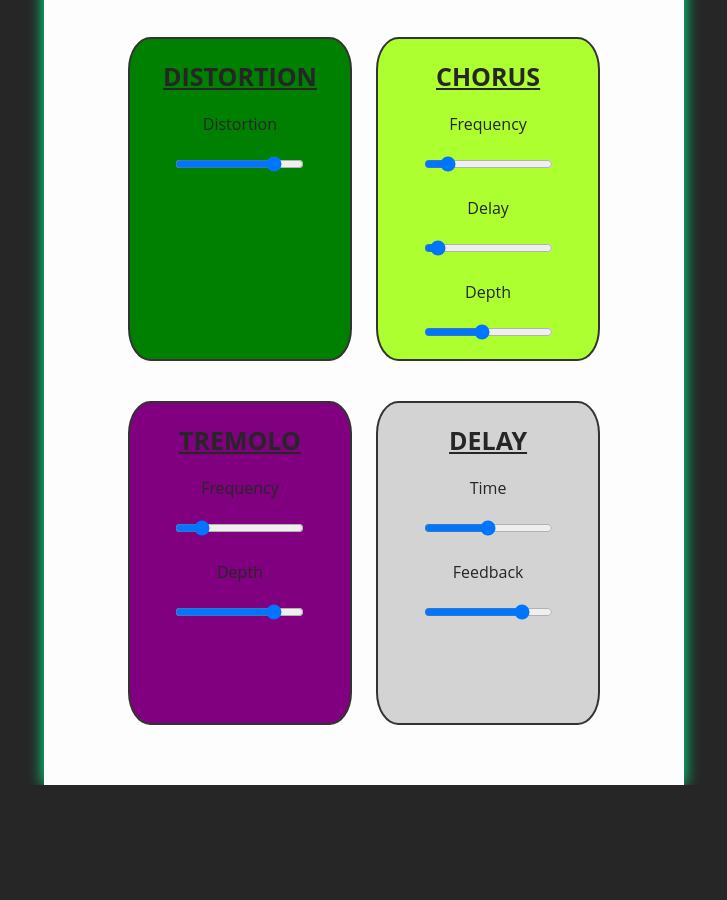
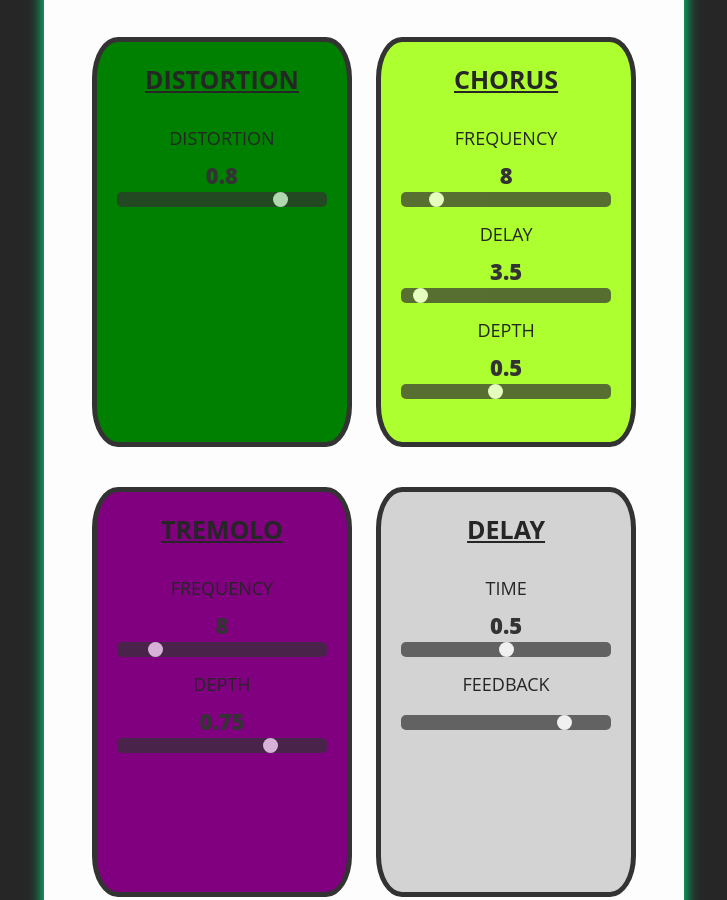
Before and after one commit to blosmusic/voice-changer, a plain HTML site: page index.html in a window 1280 px wide. Shown: the part 488-1388 px from the top of the page, without its empty margins (276-1003 px from the left). Before the commit the page ends 1273 px from the top, so only its background shows below. Drawn offline with nearby package versions, Linux system fonts and the light colour scheme.

Commit message:
sliders attached

```diff
--- a/assets/app.js
+++ b/assets/app.js
@@ -9,10 +9,10 @@ let inputSource = null;
 let micIsOpen = false;
 
 //FX chain components
-const dist = new Tone.Distortion(0).toDestination();
-const chorus = new Tone.Chorus(10, 0.5, 0.6).toDestination().start();
-const tremolo = new Tone.Tremolo(8, 0.4).toDestination().start();
-const feedbackDelay = new Tone.FeedbackDelay("8n", 0.5).toDestination();
+// const dist = new Tone.Distortion(0).toDestination();
+// const chorus = new Tone.Chorus(0, 0, 0).toDestination().start();
+// const tremolo = new Tone.Tremolo(0, 0).toDestination().start();
+// const feedbackDelay = new Tone.FeedbackDelay(0, 0).toDestination();
 
 // read input level - check if mic is open
 function processAudioInputLevel() {
--- a/assets/style.css
+++ b/assets/style.css
@@ -36,6 +36,7 @@ h3 {
     text-align: center;
     text-transform: uppercase;
     text-decoration: underline;
+    padding-bottom: 20px;
 }
 
 p {
@@ -48,9 +49,10 @@ p {
 }
 
 .fx-description {
-    font-size: 16px;
+    font-size: 18px;
     font-weight: 500;
     color: #262626;
+    margin: 10px 0;
     padding: 0;
 }
 
@@ -121,22 +123,20 @@ p {
 }
 
 .fx-section {
-    width: 180px;
-    height: 280px;
+    width: 210px;
+    height: 360px;
     display: inline-block;
     vertical-align: text-top;
     flex-direction: column;
-    justify-content: center;
-    align-items: center;
-    border: 2px solid #333;
+    border: 5px solid #333;
     border-radius: 10%;
     padding: 20px;
     margin: 20px 10px;
+    text-transform: uppercase;
 }
 
 #distortion-container{
     background-color: green;
-    color: #fdfdfd;
 }
 
 #delay-container {
@@ -154,3 +154,58 @@ p {
 #tremolo-container {
     background-color: purple;
 }
+
+span {
+    font-size: 22px;
+    font-weight: 800;
+    color: #333;
+    text-align: center;
+    text-transform: uppercase;
+}
+
+.slider {
+    -webkit-appearance: none;
+    width: 100%;
+    height: 15px;
+    border-radius: 5px;
+    background: #333;
+    outline: none;
+    opacity: 0.7;
+    -webkit-transition: .2s;
+    transition: opacity .2s;
+}
+
+.slider:hover {
+    opacity: 1;
+}
+
+.slider::-webkit-slider-thumb {
+    -webkit-appearance: none;
+    appearance: none;
+    width: 15px;
+    height: 15px;
+    border-radius: 50%;
+    background: #fdfdfd;
+    cursor: pointer;
+    opacity: 1;
+}
+
+.slider::-moz-range-thumb {
+    width: 15px;
+    height: 15px;
+    border-radius: 50%;
+    background: #fdfdfd;
+    cursor: pointer;
+}
+
+.slider::-webkit-slider-thumb:hover {
+    width: 16px;
+    height: 16px;
+    transition: .3s;
+}
+
+.slider::-moz-range-thumb:hover {
+    width: 16px;
+    height: 16px;
+    transition: .3s;
+}
--- a/index.html
+++ b/index.html
@@ -1,5 +1,6 @@
 <!DOCTYPE html>
 <html lang="en">
+
 <head>
     <meta charset="UTF-8">
     <meta http-equiv="X-UA-Compatible" content="IE=edge">
@@ -9,6 +10,7 @@
     <!-- <script src="https://unpkg.com/ml5@latest/dist/ml5.min.js"></script> -->
     <title>Voice Changer</title>
 </head>
+
 <body>
     <h1>Voice Changer</h1>
     <p>The app requires access to a devices microphone before use.</p>
@@ -20,45 +22,54 @@
                 <button class="voice-start-toggle" id="voice-start-toggle">START</button>
             </div>
         </div>
+
         <div class="effect-container" id="effect-container">
             <div class="fx-section" id="distortion-container">
                 <h3>Distortion</h3>
                 <p class="fx-description">Distortion</p>
-                <input class="distortion-level-slider" id="distortion-level-slider" type="range" min="0" max="1"
-                    value="0.8" step="0.1">
+                <span id="distortion-level-value"></span>
+                <input class="distortion-level slider" id="distortion-level" type="range" min="0.0" max="1.0"
+                    value="0.8" step="0.01">
             </div>
 
             <div class="fx-section" id="chorus-container">
                 <h3>Chorus</h3>
                 <p class="fx-description">Frequency</p>
-                <input class="chorus-input-slider" id="chorus-input-slider" type="range" min="1" max="50"
-                    value="8" step="1">
+                <span id="chorus-frequency-value"></span>
+                <input class="chorus-frequency slider" id="chorus-frequency" type="range" min="1" max="50" value="8"
+                    step="1">
                 <p class="fx-description">Delay</p>
-                <input class="chorus-input-slider" id="chorus-input-slider" type="range" min="0.5" max="50"
-                    value="3.5" step="0.5">
+                <span id="chorus-delay-value"></span>
+                <input class="chorus-delay slider" id="chorus-delay" type="range" min="0.5" max="50" value="3.5"
+                    step="0.5">
                 <p class="fx-description">Depth</p>
-                <input class="chorus-input-slider" id="chorus-input-slider" type="range" min="0.1" max="1"
-                    value="0.5" step="0.1">
+                <span id="chorus-depth-value"></span>
+                <input class="chorus-depth slider" id="chorus-depth" type="range" min="0.1" max="1" value="0.5"
+                    step="0.01">
             </div>
 
             <div class="fx-section" id="tremolo-container">
                 <h3>Tremolo</h3>
                 <p class="fx-description">Frequency</p>
-                <input class="tremolo-input-slider" id="tremolo-input-slider" type="range" min="0" max="50" value="8"
+                <span id="tremolo-frequency-value"></span>
+                <input class="tremolo-frequency slider" id="tremolo-frequency" type="range" min="0" max="50" value="8"
                     step="1">
                 <p class="fx-description">Depth</p>
-                <input class="tremolo-input-slider" id="tremolo-input-slider" type="range" min="0" max="1" value="0.75"
-                    step="0.1">
+                <span id="tremolo-depth-value"></span>
+                <input class="tremolo-depth slider" id="tremolo-depth" type="range" min="0" max="1" value="0.75"
+                    step="0.01">
             </div>
 
             <div class="fx-section" id="delay-container">
                 <h3>Delay</h3>
                 <!-- todo add in time values in notation -->
                 <p class="fx-description">Time</p>
-                <input class="delay-input-slider" id="delay-input-slider" type="range" min="0" max="1" value=""
+                <span id="delay-time-value"></span>
+                <input class="delay-time slider" id="delay-time" type="range" min="0" max="1" value=""
                     step="0.01">
                 <p class="fx-description">Feedback</p>
-                <input class="delay-input-slider" id="delay-input-slider" type="range" min="0" max="1" value="0.8"
+                <span id="delay-feedback-value"></span>
+                <input class="delay-feedback slider" id="delay-feedback" type="range" min="0" max="1" value="0.8"
                     step="0.1">
             </div>
         </div>
@@ -66,4 +77,8 @@
 </body>
 <script src="./assets/app.js"></script>
 <script src="./modules/distortionFX.js"></script>
+<script src="./modules/chorusFX.js"></script>
+<script src="./modules/tremoloFX.js"></script>
+<script src="./modules/delayFX.js"></script>
+
 </html>
--- a/modules/chorusFX.js
+++ b/modules/chorusFX.js
@@ -1 +1,43 @@
-const chorus = new Tone.Chorus(0, 0, 0).toDestination().start();
+let chorusFrequencySlider = document.getElementById("chorus-frequency");
+let chorusFrequencyValue = document.getElementById("chorus-frequency-value");
+chorusFrequencyValue.innerHTML = chorusFrequencySlider.value;
+
+let chorusDelaySlider = document.getElementById("chorus-delay");
+let chorusDelayValue = document.getElementById("chorus-delay-value");
+chorusDelayValue.innerHTML = chorusDelaySlider.value;
+
+let chorusDepthSlider = document.getElementById("chorus-depth");
+let chorusDepthValue = document.getElementById("chorus-depth-value");
+chorusDepthValue.innerHTML = chorusDepthSlider.value;
+
+const chorus = new Tone.Chorus(
+  chorusFrequencySlider.value,
+  chorusDelaySlider.value,
+  chorusDepthSlider.value
+)
+  .toDestination()
+  .start();
+
+chorusFrequencySlider.oninput = function () {
+  chorusFrequencyValue.innerHTML = this.value;
+  console.log("Slider value: ", chorusFrequencyValue.innerHTML);
+  updateChorusSliders();
+};
+
+chorusDelaySlider.oninput = function () {
+  chorusDelayValue.innerHTML = this.value;
+  console.log("Slider value: ", chorusDelayValue.innerHTML);
+  updateChorusSliders();
+};
+
+chorusDepthSlider.oninput = function () {
+  chorusDepthValue.innerHTML = this.value;
+  console.log("Slider value: ", chorusDepthValue.innerHTML);
+  updateChorusSliders();
+};
+
+function updateChorusSliders() {
+  chorus.frequency = chorusFrequencyValue.innerHTML;
+  chorus.delayTime = chorusDelayValue.innerHTML;
+  chorus.depth = chorusDepthValue.innerHTML;
+}
--- a/modules/delayFX.js
+++ b/modules/delayFX.js
@@ -1 +1,29 @@
-const feedbackDelay = new Tone.FeedbackDelay("8n", 0.5).toDestination();
+let delayTimeSlider = document.getElementById("delay-time");
+let delayTimeValue = document.getElementById("delay-time-value");
+delayTimeValue.innerHTML = delayTimeSlider.value;
+
+let delayFeedbackSlider = document.getElementById("delay-feedback");
+let delayFeedbackValue = document.getElementById("delay-feedback-value");
+delayFeedbackValue.innerHTML = delayDelaySlider.value;
+
+const feedbackDelay = new Tone.FeedbackDelay(
+  delayTimeSlider.value,
+  delayDelaySlider.value
+).toDestination();
+
+delayTimeSlider.oninput = function () {
+  delayTimeValue.innerHTML = this.value;
+  console.log("Slider value: ", delayTimeValue.innerHTML);
+  updateDelaySliders();
+};
+
+delayDelaySlider.oninput = function () {
+  delayFeedbackValue.innerHTML = this.value;
+  console.log("Slider value: ", delayFeedbackValue.innerHTML);
+  updateDelaySliders();
+};
+
+function updateDelaySliders() {
+  delay.delayTime = delayFeedbackValue.innerHTML;
+  delay.feedback = delayTimeValue.innerHTML;
+}
--- a/modules/distortionFX.js
+++ b/modules/distortionFX.js
@@ -1,3 +1,15 @@
-let distortionLevelSlider = document.getElementById("distortion-level-slider");
+let distortionLevelSlider = document.getElementById("distortion-level");
+let distortionLevelValue = document.getElementById("distortion-level-value");
+distortionLevelValue.innerHTML = distortionLevelSlider.value;
 
-const dist = new Tone.Distortion(0.8).toDestination();
+const dist = new Tone.Distortion(distortionLevelSlider.value).toDestination();
+
+distortionLevelSlider.oninput = function () {
+  distortionLevelValue.innerHTML = this.value;
+  console.log("Slider value: ", distortionLevelValue.innerHTML);
+  updateSlider();
+};
+
+function updateSlider() {
+  dist.distortion = distortionLevelValue.innerHTML;
+}
--- a/modules/tremoloFX.js
+++ b/modules/tremoloFX.js
@@ -1 +1,31 @@
-const tremolo = new Tone.Tremolo(6, 0.65).toDestination().start();
+let tremoloFrequencySlider = document.getElementById("tremolo-frequency");
+let tremoloFrequencyValue = document.getElementById("tremolo-frequency-value");
+tremoloFrequencyValue.innerHTML = tremoloFrequencySlider.value;
+
+let tremoloDepthSlider = document.getElementById("tremolo-depth");
+let tremoloDepthValue = document.getElementById("tremolo-depth-value");
+tremoloDepthValue.innerHTML = tremoloDepthSlider.value;
+
+const tremolo = new Tone.Tremolo(
+  tremoloFrequencySlider.value,
+  tremoloDepthSlider.value
+)
+  .toDestination()
+  .start();
+
+  tremoloFrequencySlider.oninput = function () {
+    tremoloFrequencyValue.innerHTML = this.value;
+    console.log("Slider value: ", tremoloFrequencyValue.innerHTML);
+    updateTremoloSliders();
+  };
+
+  tremoloDepthSlider.oninput = function () {
+    tremoloDepthValue.innerHTML = this.value;
+    console.log("Slider value: ", tremoloDepthValue.innerHTML);
+    updateTremoloSliders();
+  };
+
+  function updateTremoloSliders() {
+    tremolo.frequency = tremoloFrequencyValue.innerHTML;
+    tremolo.depth = tremoloDepthValue.innerHTML;
+  }
```
